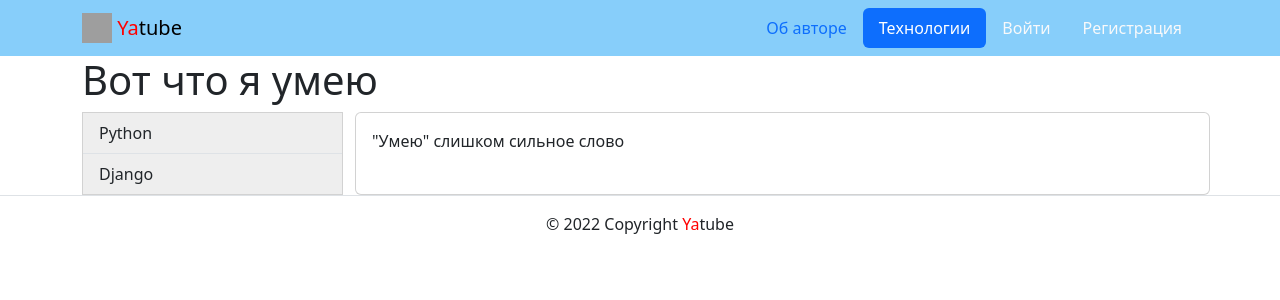
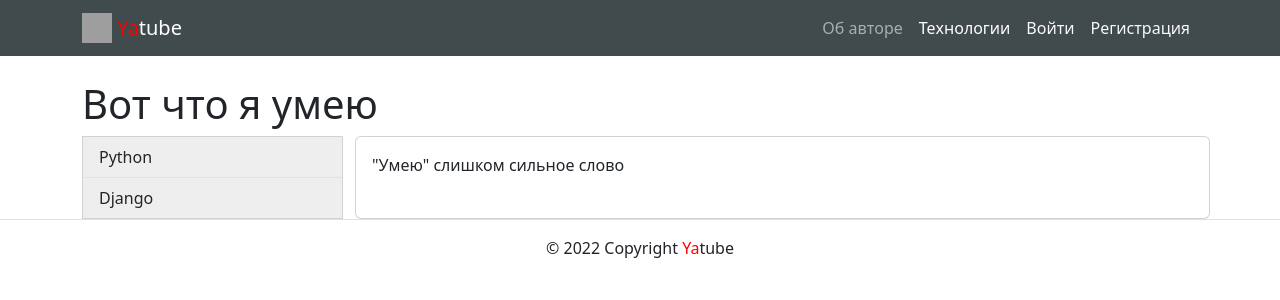
Before and after one commit to viator3m/journals, a Django app: page /about/tech/ in a window 1280 px wide. Shown: the top 300 px of the page. Run offline with Django 3.2, Linux system fonts and the light colour scheme; some libraries are stand-ins or nearby versions; grey boxes are pictures that could not be loaded.

Commit message:
Header design

```diff
--- a/yatube/templates/base.html
+++ b/yatube/templates/base.html
@@ -14,6 +14,9 @@
   <style>
       .list-group-item {
           background: #eee;
+      }
+      body {
+          padding-top: 80px;
       }
   </style>
   <title>
@@ -32,4 +35,9 @@
   </div>
 </main>
 {% include 'includes/footer.html' %}
+
+<script src="https://code.jquery.com/jquery-3.2.1.slim.min.js" integrity="sha384-KJ3o2DKtIkvYIK3UENzmM7KCkRr/rE9/Qpg6aAZGJwFDMVNA/GpGFF93hXpG5KkN" crossorigin="anonymous"></script>
+<script src="https://cdnjs.cloudflare.com/ajax/libs/popper.js/1.12.9/umd/popper.min.js" integrity="sha384-ApNbgh9B+Y1QKtv3Rn7W3mgPxhU9K/ScQsAP7hUibX39j7fakFPskvXusvfa0b4Q" crossorigin="anonymous"></script>
+<script src="https://maxcdn.bootstrapcdn.com/bootstrap/4.0.0/js/bootstrap.min.js" integrity="sha384-JZR6Spejh4U02d8jOt6vLEHfe/JQGiRRSQQxSfFWpi1MquVdAyjUar5+76PVCmYl" crossorigin="anonymous"></script>
+
 </body>
--- a/yatube/templates/includes/header.html
+++ b/yatube/templates/includes/header.html
@@ -1,15 +1,21 @@
 {% load static %}
 
-<header>
+<header class="fixed-top">
   {% with request.resolver_match.view_name as view_name %}
-  <nav class="navbar navbar-light" style="background-color: lightskyblue">
+    <nav class="navbar navbar-expand-lg navbar-dark" style="background-color: #414a4c ">
     <div class="container">
+    <button class="navbar-toggler" type="button" data-toggle="collapse" data-target="#navbarContent"
+            aria-controls="navbarContent" aria-expanded="false">
+      <span class="navbar-toggler-icon"></span>
+    </button>
     <a class="navbar-brand" href="{% url 'posts:index' %}">
       <img src="{% static 'img/logo.png' %}" width="30" height="30"
            class="d-inline-block align-top" alt="">
-        <span style="color:red">Ya</span>tube
+      <span style="color:red">Ya</span><span style="color: white">tube</span>
     </a>
-      <ul class="nav nav-pills">
+
+    <div class="collapse navbar-collapse justify-content-end" id="navbarContent">
+    <ul class="navbar-nav mr-auto">
     <li class="nav-item">
       <a class="nav-link
           {% if view_name == 'about:author' %}
@@ -56,9 +62,7 @@
         <a class="nav-link link-light" href="{% url 'users:signup' %}">Регистрация</a>
       </li>
     {% endif %}
-      </ul>
-    </div>
-  </nav>
+    <li>
     {% if request.user.is_authenticated %}
       <div class="container d-flex justify-content-end">
         <div class="card">
@@ -69,4 +73,9 @@
       </div>
     {% endif %}
   {% endwith %}
+  </li>
+  </ul>
+  </div>
+  </div>
+  </nav>
 </header>
--- a/yatube/yatube/settings.py
+++ b/yatube/yatube/settings.py
@@ -22,7 +22,7 @@ BASE_DIR = os.path.dirname(os.path.dirname(os.path.abspath(__file__)))
 SECRET_KEY = 'lv@70e!9*r2y#oar##=kk8!pyx_6(3ge@5_ha0xy)z8si9p*fg'
 
 # SECURITY WARNING: don't run with debug turned on in production!
-DEBUG = False
+DEBUG = True
 
 ALLOWED_HOSTS = [
     'www.viator3m.pythonanywhere.com',
```
Lines whose indentation alone changed are shown as unchanged.
